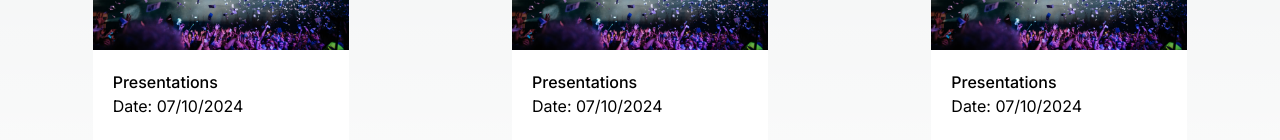
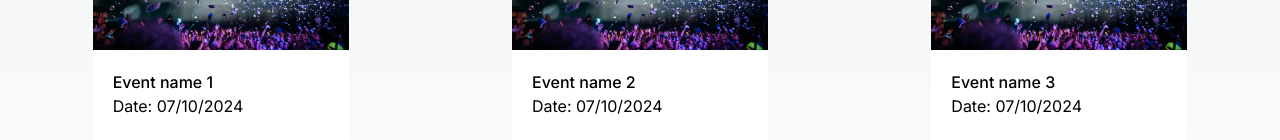
Before and after one commit to tiagojordao/ticket-store-fwjs, a Next.js app: page / in a window 1280 px wide. Shown: the part 1377-1517 px from the top of the page. Built offline with nearby package versions, Linux system fonts and the light colour scheme; data requests are answered from the project's data file.

Commit message:
feat: getUser end-point

```diff
--- a/src/app/page.tsx
+++ b/src/app/page.tsx
@@ -4,22 +4,31 @@ import { getEvents } from './services/apiService';
 import EventCard from "./components/event-card/EventCard";
 
 import "./home.css";
-import { useEffect } from 'react';
+import { useEffect, useState } from 'react';
+import { EventModel } from './models/EventModel';
 
 
 /* eslint-disable @next/next/no-img-element */
 export default function Home() {
+
+  const [events, setEvents] = useState<EventModel[]>();
 
   const handleClick = (id: number) => {
     alert(`Button clicked in ChildComponent with ID: ${id}`);
   };
 
   useEffect(() => {
-    try {
-      const events = getEvents();
-    } catch(error) {
-      throw error;
+    const getData = () => {
+      getEvents()
+      .then(events => {
+        setEvents(events);
+      })
+      .catch(error => {
+        throw error;
+      })
     }
+
+    getData();
   }, []);
 
   return (
@@ -48,9 +57,21 @@ export default function Home() {
       <div className="home__event-list w-full content pt-16 pb-32">
         <h2 className="home__event-title font-bold text-2xl mb-10">Last Events</h2>
         <div className="w-full grid grid-cols-3 grid-flow-row gap-2 justify-items-center">
-          <EventCard id={1} name="Presentations" date="07/10/2024" image="event-image.avif" handleSubscribe={handleClick} isAvailable={true} />
-          <EventCard id={2} name="Presentations" date="07/10/2024" image="event-image.avif" handleSubscribe={handleClick} isAvailable={true} />
-          <EventCard id={3} name="Presentations" date="07/10/2024" image="event-image.avif" handleSubscribe={handleClick} isAvailable={true} />
+          {events ? (
+             events.map(event => (
+              <EventCard
+                key={event.id}
+                id={event.id}
+                name={event.name}
+                date={event.date}
+                image={event.image}
+                handleSubscribe={handleClick}
+                isAvailable={event.isAvailable}
+              />
+            ))
+          ) : (
+            <p>Without new events</p>
+          )}
         </div>
       </div>
     </>
--- a/src/app/services/apiService.ts
+++ b/src/app/services/apiService.ts
@@ -12,10 +12,12 @@ export const authenticate = async (email: string, password: string) => {
 };
 
 export const getEvents = async () => {
-    try {
-        const response = await axios.get(`${API_URL}/events`);
-        return response;
-    } catch(error) {
-        throw error;
-    }
+    return await axios.get(`${API_URL}/events`)
+    .then(response => {
+      return response.data;
+    })
+    .catch(error => {
+      console.error('Error fetching posts:', error);
+      throw error;
+    });
 }
```
